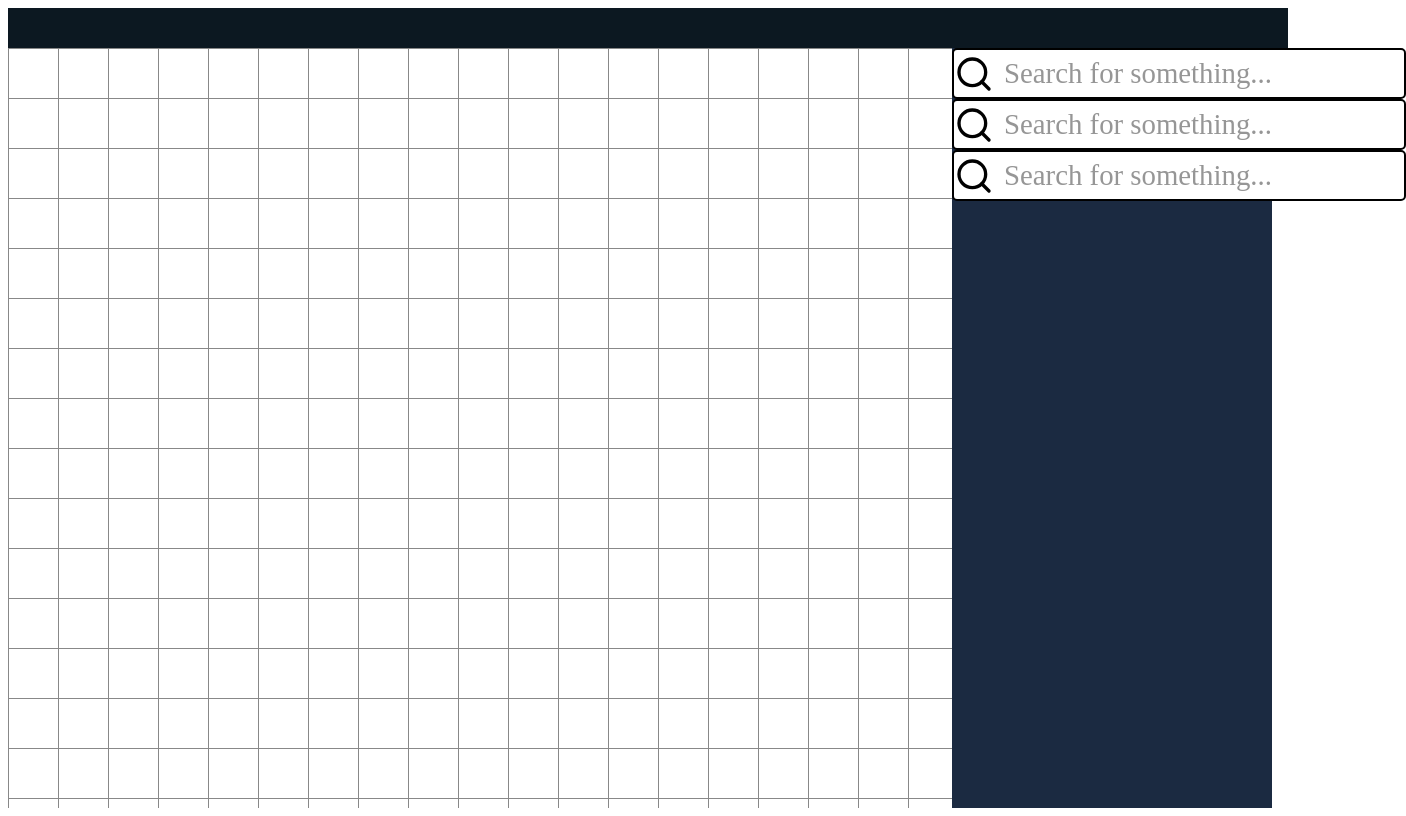
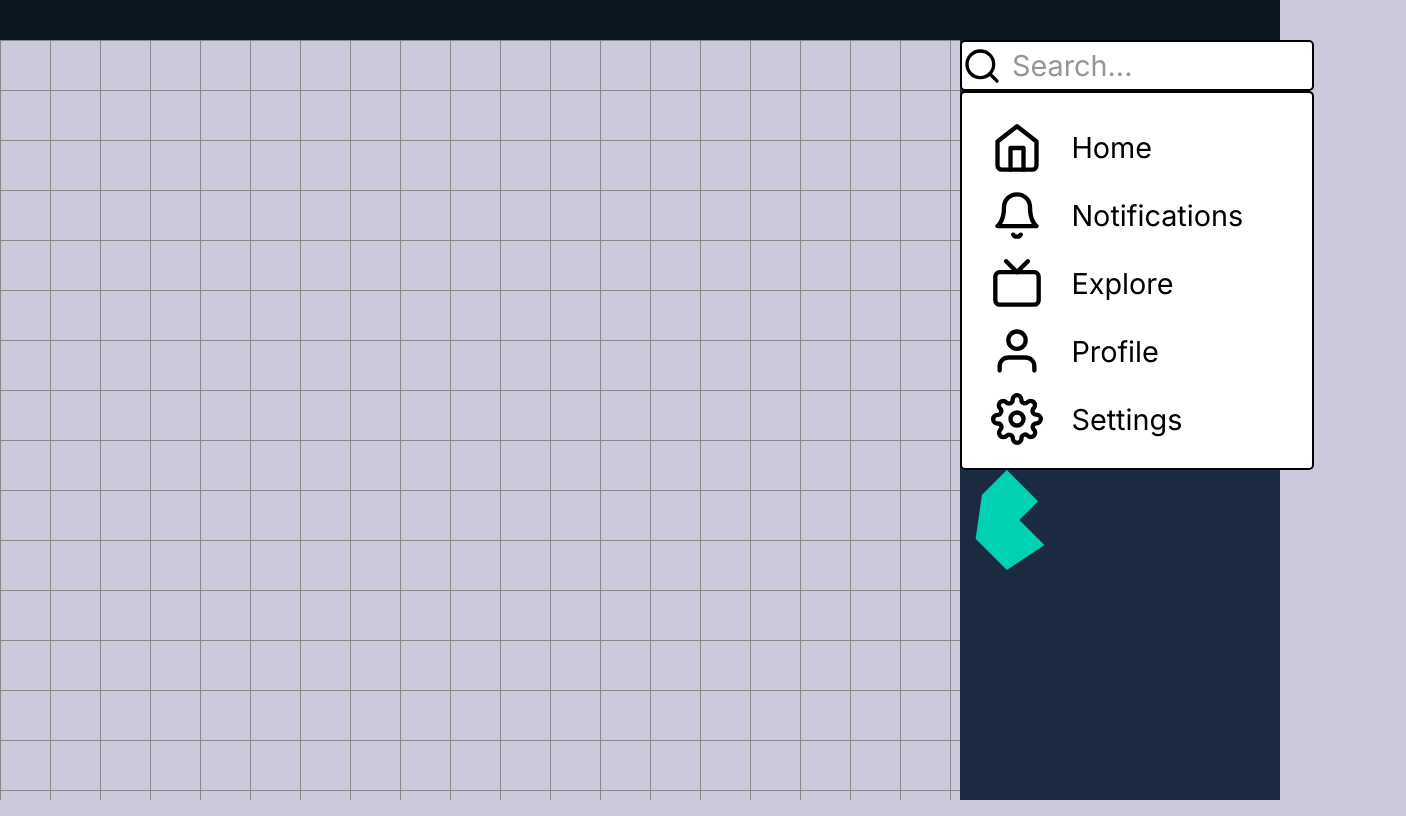
Before and after one commit to wajdialjedaani/Innovation-Labs-Usability-Education-Tool, a Next.js app in the folder usability-tool/: page /ui-builder in a window 1280 px wide. Shown: the whole page, 1406 px wide, since content can reach past the window. Built offline with nearby package versions, Linux system fonts and the light colour scheme.

Commit message:
bone centralization / making bones

```diff
--- /dev/null
+++ b/usability-tool/components/ui-builder/BoneSelector.js
@@ -0,0 +1,34 @@
+// BoneSelector.js - A dynamic component for rendering certain bones.
+// should allow for modular selection by the dragging components.
+
+import DraggableComponent from "./DraggableComponent";
+
+// bone imports
+import SearchBar from "./bones/SearchBar";
+import NavBar from "./bones/NavBar";
+import LogoBox from "./bones/LogoBox";
+
+export default function BoneSelector({widget, id, type}){
+
+  let BoneComponent;
+
+  switch (type) {
+    case "searchbar":
+      BoneComponent = <SearchBar />
+      break;
+    case "navbar":
+      BoneComponent = <NavBar />
+      break;
+    case "logobox":
+      BoneComponent = <LogoBox />
+      break;
+    default:
+      BoneComponent = null;
+  }
+
+  return (
+    <DraggableComponent id={id} widget={widget}>
+      {BoneComponent}
+    </DraggableComponent>
+  )
+}
--- a/usability-tool/components/ui-builder/UIBuilder.js
+++ b/usability-tool/components/ui-builder/UIBuilder.js
@@ -2,60 +2,34 @@
 
 // context provider import
 import { DndContext } from "@dnd-kit/core";
-import UIBuilderContextProvider from "./UIBuilderContextProvider";
+import UIBuilderContextProvider, {getContextSuite} from "./UIBuilderContextProvider";
 
 // component imports
 import Grid from "./Grid";
 import DraggableComponent from "./DraggableComponent";
+import { DragOverlay } from "@dnd-kit/core";
+import BoneSelector from "./BoneSelector";
 
 // util imports
 import { createSnapModifier } from "@dnd-kit/modifiers";
 
 // style imports
 import styles from "@/styles/UIBuilder.module.scss";
-import { useState } from "react";
+import { useMemo, useState } from "react";
 import SearchBar from "./bones/SearchBar";
+import { smartSnapToGrid } from "@/lib/UIBuilder/smartSnapToGrid";
 
-//Sample array of widgets that tracks their dragging data.
-//Different "levels" can be designed by providing different lists of widgets. Needs a property to determine widget type
-const widgetData = [
-  {
-    id: "0",
-    style:
-    {
-      position: "relative",
-      left: "0px",
-      top: "0px",
-    },
-  },
-  {
-    id: "1",
-    style:
-    {
-      position: "relative",
-      left: "0px",
-      top: "0px",
-    },
-  },
-  {
-    id: "2",
-    style:
-    {
-      position: "relative",
-      left: "0px",
-      top: "0px",
-    },
-  }
-];
+export default function UIBuilder(){
+  return (
+    <UIBuilderContextProvider>
+      <UIBuilderDNDContainer />
+    </UIBuilderContextProvider>
+  )
+}
 
 
-export default function UIBuilder(props){
-
-  const gridSize = 50; // default grid size of 30px (should be changable, will implement later)
-  const gridSnapModifier = createSnapModifier(gridSize);
-
-  //Used to track widget positioning
-  const [widgets, setWidgets] = useState(widgetData);
+function UIBuilderDNDContainer(props){
+  const {widgets, setWidgets} = getContextSuite();
 
   // function for handling post-drag placement
   function handleDragEnd(event) {
@@ -78,26 +52,24 @@ export default function UIBuilder(props){
     }
 
     //Update the array and store it
-    const _widgets = widgets.map((element) => {
+    const updatedWidgets = widgets.map((element) => {
       if(element.id === widget.id) return widget;
       return element;
     });
-    setWidgets(_widgets);
+    setWidgets(updatedWidgets);
   }
 
   return (
     <DndContext
       onDragEnd={handleDragEnd}
-      modifiers={[gridSnapModifier]}
+      modifiers={[smartSnapToGrid]}
     >
-      <UIBuilderContextProvider>
         <div aria-label="UI Builder">
 
           <MenuBar />
           <UIBuilderBody widgets={widgets}/>
 
         </div>
-      </UIBuilderContextProvider>
     </DndContext>
   )
 }
@@ -122,15 +94,7 @@ function MenuBar(props){
 function ComponentDrawer({widgets, ...props}){
   return (
     <div className={styles.componentDrawer} style={props.style}>
-      {widgets.map((widget, index) => (<DraggableButton widget={widget} key={widget.id} id={widget.id}></DraggableButton>))}
+      {widgets.map((widget, index) => (<BoneSelector widget={widget} key={widget.id} id={widget.id} type={widget.bone}/>))}
     </div>
   )
 }
-
-function DraggableButton(props){
-  return (
-    <DraggableComponent id={props.id} widget={props.widget}>
-      <SearchBar />
-    </DraggableComponent>
-  )
-}
--- a/usability-tool/components/ui-builder/UIBuilderContextProvider.js
+++ b/usability-tool/components/ui-builder/UIBuilderContextProvider.js
@@ -1,4 +1,4 @@
-import { useContext, createContext } from "react";
+import { useContext, createContext, useState, useEffect } from "react";
 
 // ContextSuite
 const ContextSuite = createContext();
@@ -7,10 +7,51 @@ export function getContextSuite(){
   return useContext(ContextSuite);
 }
 
+//Sample array of widgets that tracks their dragging data.
+//Different "levels" can be designed by providing different lists of widgets. Needs a property to determine widget type
+const widgetData = [
+  {
+    id: "0",
+    bone: "searchbar",
+    style:
+    {
+      position: "relative",
+      left: "0px",
+      top: "0px",
+    },
+  },
+  {
+    id: "1",
+    bone: "navbar",
+    style:
+    {
+      position: "relative",
+      left: "0px",
+      top: "0px",
+    },
+  },
+  {
+    id: "2",
+    bone: "logobox",
+    style:
+    {
+      position: "relative",
+      left: "0px",
+      top: "0px",
+    },
+  }
+];
+
 export default function UIBuilderContextProvider(props){
 
+  // widget state, for editing position and selecting bone
+  const [widgets, setWidgets] = useState(widgetData);
+
   const contextSuite = {
-    test: "hi"
+    widgets,
+    setWidgets: (newWidgets) => {
+      setWidgets(newWidgets);
+    }
   }
 
   return (
--- /dev/null
+++ b/usability-tool/components/ui-builder/bones/LogoBox.js
@@ -0,0 +1,9 @@
+import styles from "@/styles/UIBones.module.scss";
+
+export default function LogoBox(){
+  return (
+    <div className={styles.logoBox}>
+      <img src="/icons/bearcrawl.svg" />
+    </div>
+  )
+}
--- /dev/null
+++ b/usability-tool/components/ui-builder/bones/NavBar.js
@@ -0,0 +1,30 @@
+import styles from "@/styles/UIBones.module.scss";
+
+export default function NavBar(){
+  return (
+    <div className={styles.navBarContainer}>
+      <div className={styles.navBarButtonsContainer}>
+        <div className={styles.navBarButton}>
+          <img src="/icons/home.svg"/>
+          Home
+        </div>
+        <div className={styles.navBarButton}>
+          <img src="/icons/bell.svg"/>
+          Notifications
+        </div>
+        <div className={styles.navBarButton}>
+          <img src="/icons/tv.svg"/>
+          Explore
+        </div>
+        <div className={styles.navBarButton}>
+          <img src="/icons/user.svg"/>
+          Profile
+        </div>
+        <div className={styles.navBarButton}>
+          <img src="/icons/settings.svg"/>
+          Settings
+        </div>
+      </div>
+    </div>
+  )
+}
--- a/usability-tool/components/ui-builder/bones/SearchBar.js
+++ b/usability-tool/components/ui-builder/bones/SearchBar.js
@@ -4,7 +4,7 @@ export default function SearchBar(){
   return (
     <div className={styles.searchBarContainer}>
       <img src="/icons/search.svg"/>
-      <div className={styles.searchBarText}>Search for something...</div>
+      <div className={styles.searchBarText}>Search...</div>
     </div>
   )
 }
--- /dev/null
+++ b/usability-tool/lib/UIBuilder/smartSnapToGrid.js
@@ -0,0 +1,31 @@
+export function smartSnapToGrid(args) {
+
+  const gridSize = 15;
+  const {transform} = args;
+
+  console.log(transform);
+
+  // const xOffset = args.windowRect ? getFiftyOffset(args.windowRect.right) : 0;
+  // const yOffset = args.windowRect ? getFiftyOffset(args.windowRect.bottom) : 0;
+
+
+  const xOffset = 0;
+  const yOffset = 0;
+
+  //console.log(xOffset);
+
+  const xTransform = (Math.ceil(transform.x / gridSize) * gridSize) + xOffset;
+  const yTransform = (Math.ceil(transform.y / gridSize) * gridSize) + yOffset;
+
+  return {
+    ...transform,
+    x: xTransform,
+    y: yTransform,
+  };
+ }
+
+function getFiftyOffset(number) {
+  const numFiftys = number % 50;
+  console.log(`number ${number}; numFiftys: ${numFiftys}; return: ${number - (50 * numFiftys)}`);
+  return number % 50;
+}
--- a/usability-tool/styles/UIBones.module.scss
+++ b/usability-tool/styles/UIBones.module.scss
@@ -1,10 +1,11 @@
+// Search bar
 .searchBarContainer {
   display: flex;
   flex-direction: row;
 
   align-items: center;
 
-  width: 450px;
+  width: 350px;
   height: 47px;
   background-color: white;
 
@@ -13,6 +14,9 @@
   border-style: solid;
   border-width: 2px;
   border-radius: 5px;
+
+
+  touch-action: none;
 }
 
 .searchBarContainer img {
@@ -26,3 +30,47 @@
   color: #969696;
   user-select: none;
 }
+
+// Navbar
+.navBarContainer {
+  background-color: white;
+
+  width: 350px;
+  height: 375px;
+
+  border-style: solid;
+  border-width: 2px;
+  border-radius: 5px;
+
+  //justify-content: center;
+}
+
+.navBarButtonsContainer {
+  display: flex;
+  flex-direction: column;
+  //justify-content: center;
+  gap: 1em;
+
+  //justify-self: center;
+  padding: 1.8em;
+}
+
+.navBarButton {
+  display: flex;
+  align-items: center;
+
+  gap: 1em;
+
+  font-size: 1.8em;
+}
+
+.navBarButton img {
+  height: 1.8em;
+  width: auto;
+}
+
+// logo box
+.logoBox img {
+  width: 100px;
+  height: 100px;
+}
--- a/usability-tool/styles/globals.scss
+++ b/usability-tool/styles/globals.scss
@@ -19,5 +19,10 @@ main {
 }
 
 .body_Builder {
-
+  margin: 0;
+  padding: 0;
+  background: #ccc9dc;
+  font-family: "Inter", sans-serif;
+  height: 100vh;
+  width: 100vw;
 }
```
Also changed, not shown: usability-tool/app/(ui-builder)/ui-builder-staging/page.js (+8 -0 lines), usability-tool/components/ui-builder/bones/PostContent.js (added), usability-tool/public/icons/bearcrawl.svg (added).
